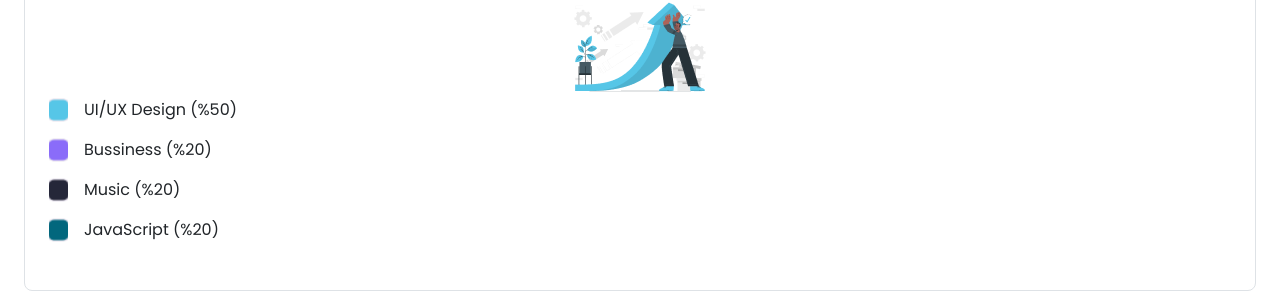
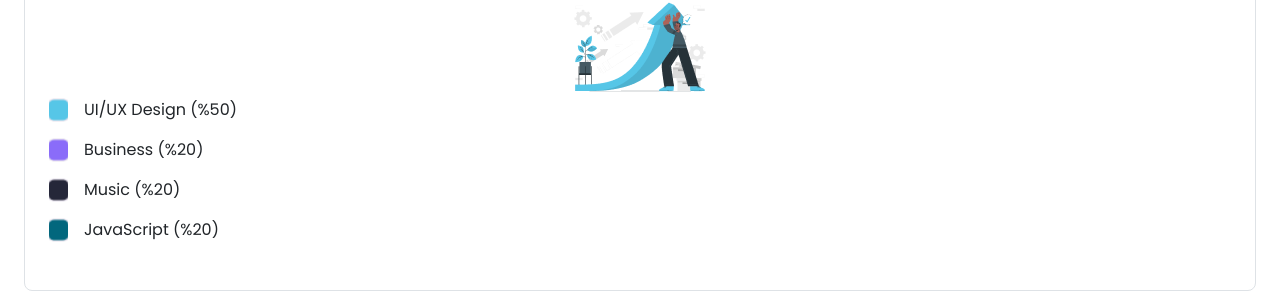
Before and after one commit to Deyjuwon/Sinar, a React (Vite) app: page /profile in a window 1280 px wide. Shown: the part 1160-1453 px from the top of the page. Built offline with nearby package versions, Linux system fonts and the light colour scheme.

Commit message:
profile page styling

```diff
--- a/src/Pages/Profile.jsx
+++ b/src/Pages/Profile.jsx
@@ -106,7 +106,7 @@ const Profile = () => {
                     </div>
                     <div className="flex gap-3">
                         <img className="object-cover" src={rec581} alt="" />
-                        <p>Bussiness (%20)</p>
+                        <p>Business (%20)</p>
                     </div>
                     <div className="flex gap-3">
                         <img className="object-cover" src={rec582} alt="" />
```
